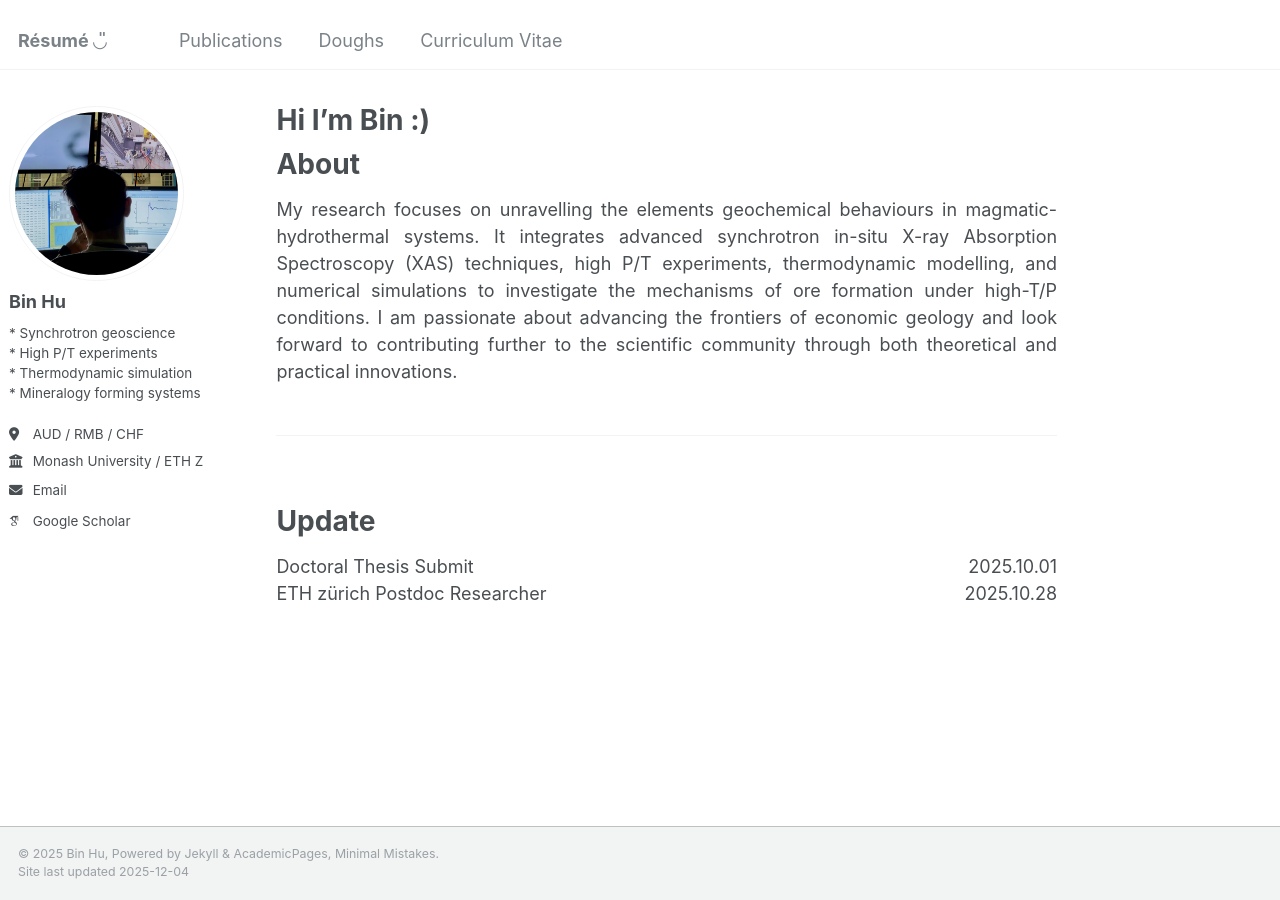
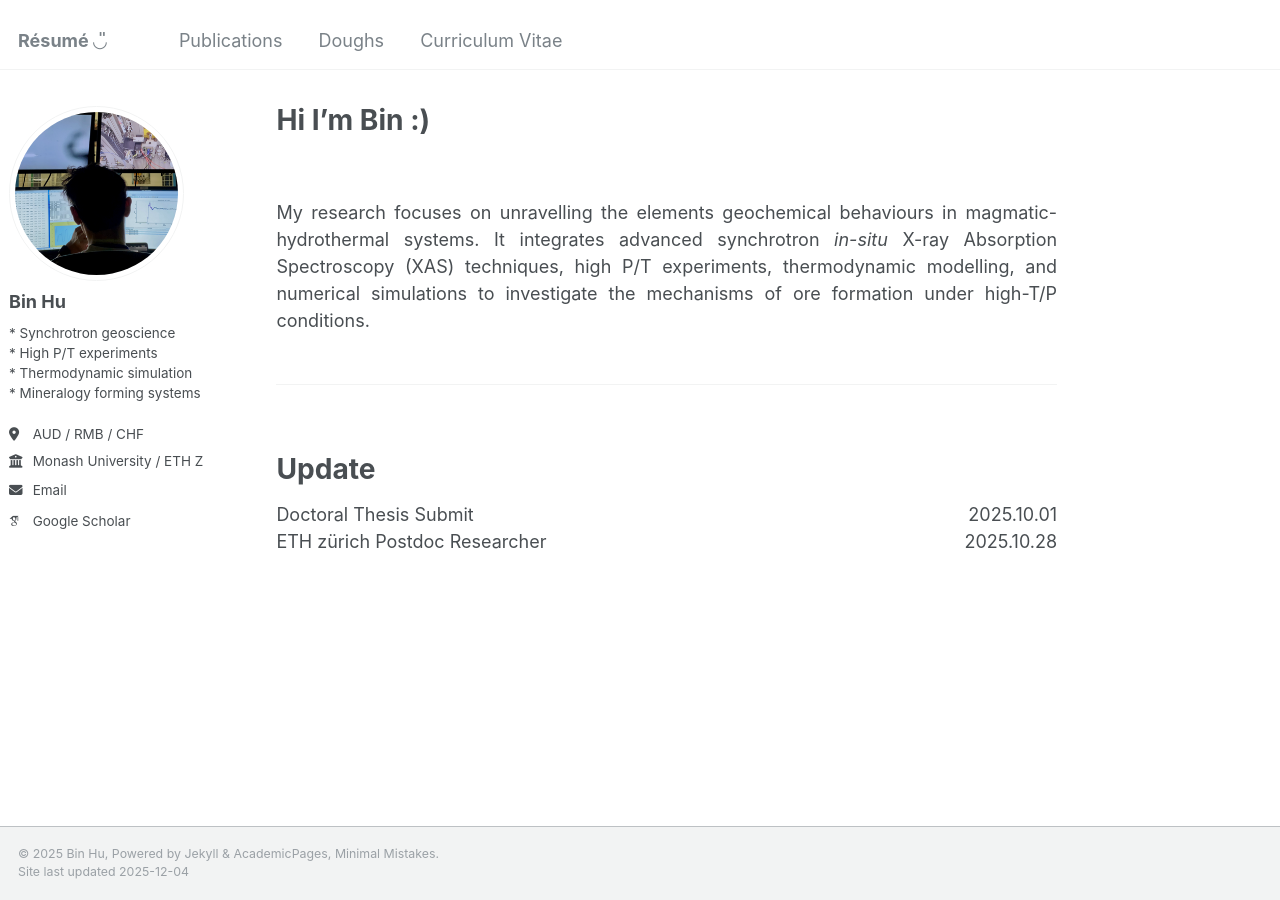
Before and after one commit to bhchemx/bhchemx.github.io, a Jekyll site: the page built from _pages/about.md, in a window 1280 px wide. Built offline with Jekyll 4.4.1, drawn with Linux system fonts in a browser that asks for light colours; some web fonts are replaced.

Commit message:
Update about.md

```diff
--- a/_pages/about.md
+++ b/_pages/about.md
@@ -7,12 +7,11 @@
   - /about.html
 ---
 
-
-# About
+<br>
 
 <div style="display: flex; justify-content: space-between; font-size: 1em;">
     <span>
-      My research focuses on unravelling the elements geochemical behaviours in magmatic-hydrothermal systems. It integrates advanced synchrotron in-situ X-ray Absorption Spectroscopy (XAS) techniques, high P/T experiments, thermodynamic modelling, and numerical simulations to investigate the mechanisms of ore formation under high-T/P conditions. I am passionate about advancing the frontiers of economic geology and look forward to contributing further to the scientific community through both theoretical and practical innovations.
+      My research focuses on unravelling the elements geochemical behaviours in magmatic-hydrothermal systems. It integrates advanced synchrotron <em>in-situ</em> X-ray Absorption Spectroscopy (XAS) techniques, high P/T experiments, thermodynamic modelling, and numerical simulations to investigate the mechanisms of ore formation under high-T/P conditions.
     </span>
 </div>
 
```
